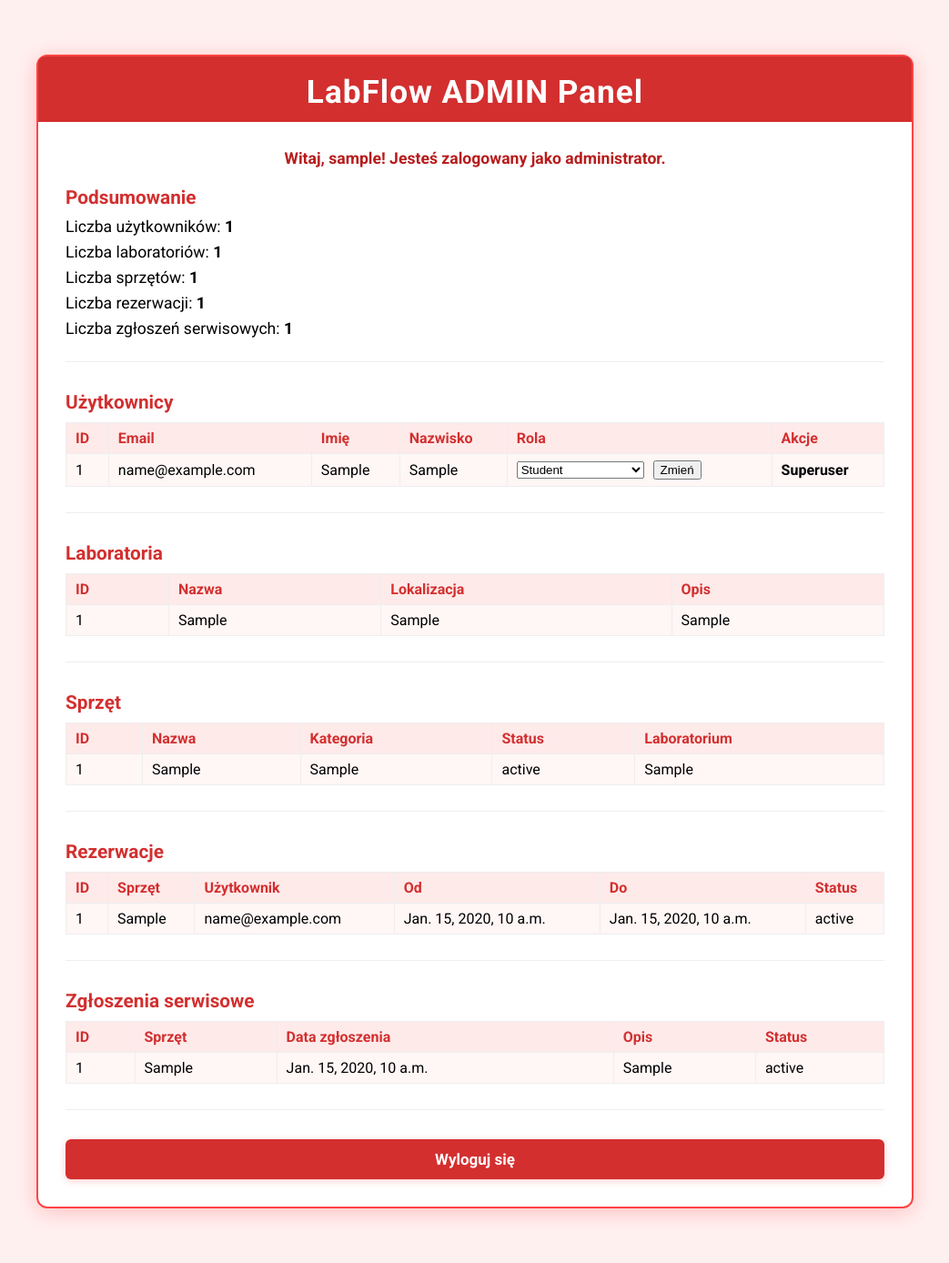
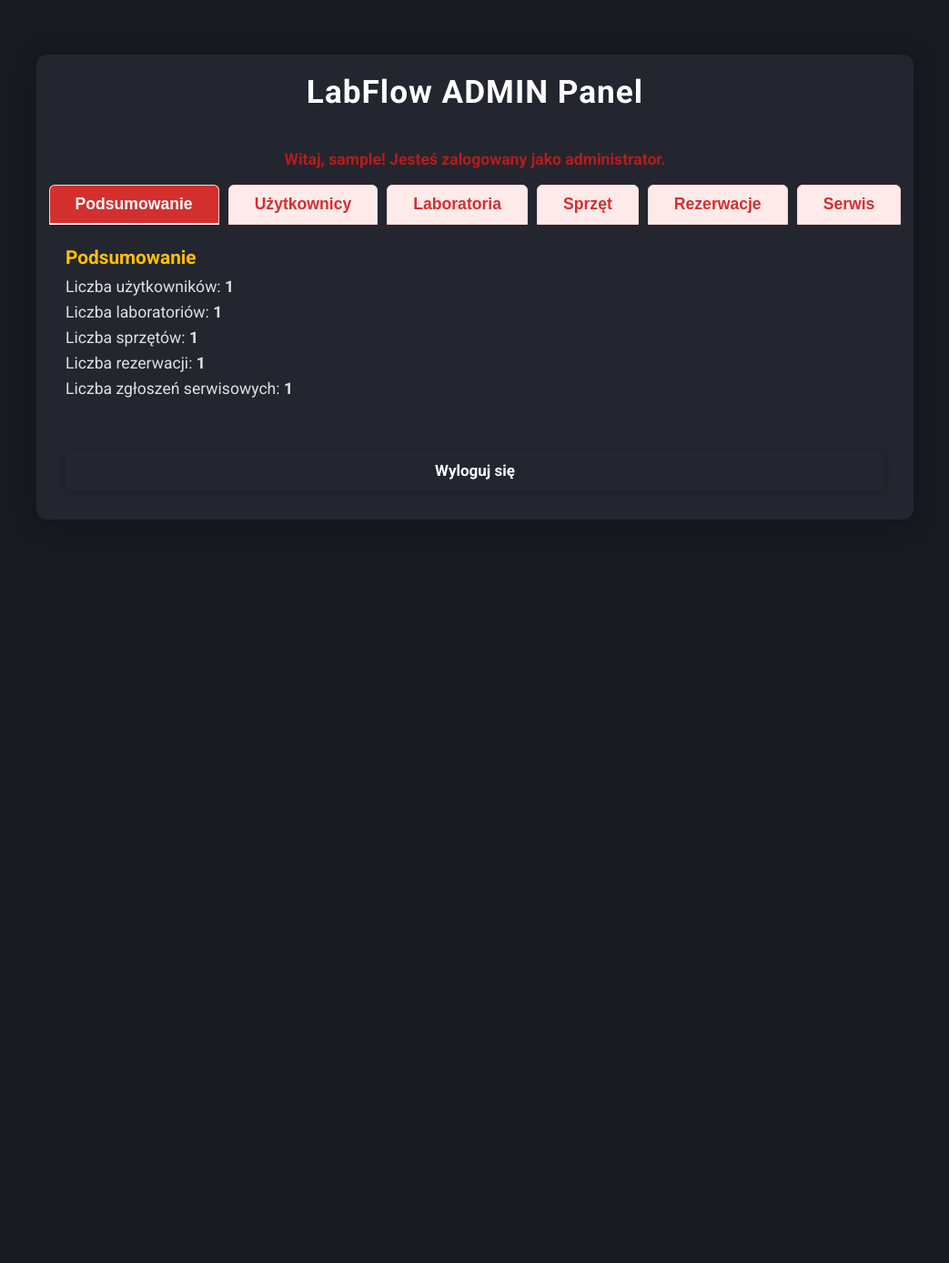
Before and after one commit to Tomson601/LabFlow, a Django app: page /admin-panel/ in a window 1280 px wide. Shown: the whole page at 91% size, without its empty margins (118-1161 px from the left). After the commit the page ends 571 px from the top, so only its background shows below. Run offline with Django 5.2, Linux system fonts and the light colour scheme; a user stored in the database is signed in; tables that the repository leaves empty hold one stand-in row (values such as "Sample post"); parts of the project's set-up code (start-up, migrations or seed data) failed here and were passed over.

Commit message:
Some changes

```diff
--- a/labflow/static/css/admin_panel.css
+++ b/labflow/static/css/admin_panel.css
@@ -1,30 +1,83 @@
+/* Zakładki admina */
+.admin-tabs {
+    display: flex;
+    gap: 10px;
+    margin-bottom: 24px;
+    justify-content: center;
+}
+.admin-tab {
+    background: #ffeaea;
+    color: #d32f2f;
+    border: 1px solid #ffd6d6;
+    border-radius: 6px 6px 0 0;
+    padding: 10px 28px;
+    font-size: 1.1rem;
+    font-weight: 600;
+    cursor: pointer;
+    transition: background 0.2s, color 0.2s;
+    outline: none;
+}
+.admin-tab.active, .admin-tab:hover {
+    background: #d32f2f;
+    color: #fff;
+    border-bottom: 2px solid #fff;
+}
+.admin-tab-content {
+    display: none;
+    animation: fadein 0.3s;
+}
+.admin-tab-content.active {
+    display: block;
+}
+@keyframes fadein {
+    from { opacity: 0; }
+    to { opacity: 1; }
+}
+
+/* Potwierdź rezerwację */
+.confirm-btn {
+    background: #43a047;
+    color: #fff;
+    border: none;
+    border-radius: 4px;
+    padding: 6px 18px;
+    font-weight: 600;
+    cursor: pointer;
+    transition: background 0.2s;
+    margin-left: 4px;
+}
+.confirm-btn:hover {
+    background: #2e7031;
+}
 body {
-    background: #fff0f0;
+    background: #181a20;
     font-family: 'Roboto', Arial, sans-serif;
+    color: #e0e0e0;
 }
 .admin-panel-container {
     width: 900px;
     margin: 60px auto;
-    background: #fff;
+    background: #23262f;
     padding: 40px 30px 30px 30px;
     border-radius: 12px;
-    box-shadow: 0 4px 24px #ff000033;
-    border: 2px solid #ff4444;
+    box-shadow: 0 4px 24px #00000044;
+    border: 2px solid #23262f;
 }
 h2 {
     text-align: center;
     color: #fff;
-    background: #d32f2f;
+    background: #23262f;
     padding: 18px 0 12px 0;
     border-radius: 8px 8px 0 0;
     margin: -40px -30px 30px -30px;
     font-size: 2.2rem;
     letter-spacing: 1px;
+    border-bottom: 1px solid #23262f;
 }
 .logout-btn {
     display: block;
     margin: 20px auto 0 auto;
-    background: #d32f2f;
+    background: #23262f;
     color: #fff;
     border: none;
     border-radius: 6px;
@@ -32,20 +85,21 @@ h2 {
     font-size: 17px;
     font-weight: 700;
     cursor: pointer;
-    box-shadow: 0 2px 8px #ff000033;
+    box-shadow: 0 2px 8px #00000033;
     transition: background 0.2s;
     text-align: center;
     text-decoration: none;
 }
 .logout-btn:hover { background: #b71c1c; }
+.logout-btn:hover { background: #111217; }
 .admin-section {
     margin-bottom: 32px;
-    border-bottom: 1px solid #eee;
+    border-bottom: 1px solid #23262f;
     padding-bottom: 18px;
 }
 .admin-section:last-child { border-bottom: none; }
 .admin-section h3 {
-    color: #d32f2f;
+    color: #ffc107;
     margin-bottom: 10px;
     font-size: 1.3rem;
 }
@@ -55,16 +109,18 @@ h2 {
     margin-bottom: 10px;
 }
 .admin-table th, .admin-table td {
-    border: 1px solid #eee;
+    border: 1px solid #23262f;
     padding: 7px 10px;
     text-align: left;
 }
 .admin-table th {
-    background: #ffeaea;
-    color: #d32f2f;
+    background: #23262f;
+    color: #ffc107;
 }
 .admin-table tr:nth-child(even) { background: #fff6f6; }
-.admin-table tr:hover { background: #ffeaea; }
+.admin-table tr:nth-child(even) { background: #23262f; }
+.admin-table tr:nth-child(odd) { background: #181a20; }
+.admin-table tr:hover { background: #2c2f3a; }
 .admin-summary {
     font-size: 1.1rem;
     margin-bottom: 8px;
--- a/labflow/static/css/panel_sprzet.css
+++ b/labflow/static/css/panel_sprzet.css
@@ -1,4 +1,4 @@
-# Kolory statusów sprzętu
+/* Kolory statusów sprzętu */
 .status-dostepny {
     background: #d4edda;
     color: #155724;
@@ -23,7 +23,6 @@
     font-weight: 600;
     display: inline-block;
 }
-/* Panel Sprzęt Module */
 
 #sprzet-content h2 {
     margin-bottom: 18px;
--- a/labflow/static/js/panel_rezerwacje.js
+++ b/labflow/static/js/panel_rezerwacje.js
@@ -78,7 +78,11 @@ async function pokazRezerwacje() {
             if (userId && Number(r.uzytkownik) === Number(userId)) {
                 akcje = `<button onclick="anulujRezerwacje(${r.id})">Anuluj</button>`;
             }
-            return `<tr><td>${r.sprzet_nazwa}</td><td>${r.data_rozpoczecia ? r.data_rozpoczecia.replace('T',' ').slice(0,16) : ''}</td><td>${r.data_zakonczenia ? r.data_zakonczenia.replace('T',' ').slice(0,16) : ''}</td><td>${r.status}</td><td>${akcje}</td></tr>`;
+            let statusClass = '';
+            if (r.status === 'oczekująca') statusClass = 'rez-status-oczekujaca';
+            else if (r.status === 'aktywna') statusClass = 'rez-status-aktywna';
+            else if (r.status === 'anulowana') statusClass = 'rez-status-anulowana';
+            return `<tr><td>${r.sprzet_nazwa}</td><td>${r.data_rozpoczecia ? r.data_rozpoczecia.replace('T',' ').slice(0,16) : ''}</td><td>${r.data_zakonczenia ? r.data_zakonczenia.replace('T',' ').slice(0,16) : ''}</td><td><span class="${statusClass}">${r.status}</span></td><td>${akcje}</td></tr>`;
         }).join('') + '</table>';
 
 }
--- a/labflow/views.py
+++ b/labflow/views.py
@@ -37,9 +37,16 @@ def admin_panel_view(request):
         user = Uzytkownik.objects.filter(id=user_id).first()
         if user and rola in ['student', 'pracownik', 'admin']:
             user.rola = rola
-            # Jeśli admin, ustaw is_staff, jeśli nie, wyłącz
             user.is_staff = (rola == 'admin')
             user.save()
+
+    # Obsługa potwierdzania rezerwacji
+    if request.method == 'POST' and 'confirm_reservation_id' in request.POST:
+        res_id = request.POST.get('confirm_reservation_id')
+        rezerwacja = Rezerwacja.objects.filter(id=res_id).first()
+        if rezerwacja and rezerwacja.status == 'oczekująca':
+            rezerwacja.status = 'aktywna'
+            rezerwacja.save()
 
     users = Uzytkownik.objects.all()
     labs = Laboratorium.objects.all()
--- a/templates/admin_panel.html
+++ b/templates/admin_panel.html
@@ -11,6 +11,16 @@
         <h2>LabFlow ADMIN Panel</h2>
         <p style="text-align:center; font-size:1.1rem; color:#b71c1c; font-weight:600;">Witaj, {{ request.user.username }}! Jesteś zalogowany jako administrator.</p>
 
+        <div class="admin-tabs">
+            <button class="admin-tab active" data-tab="podsumowanie">Podsumowanie</button>
+            <button class="admin-tab" data-tab="uzytkownicy">Użytkownicy</button>
+            <button class="admin-tab" data-tab="laboratoria">Laboratoria</button>
+            <button class="admin-tab" data-tab="sprzet">Sprzęt</button>
+            <button class="admin-tab" data-tab="rezerwacje">Rezerwacje</button>
+            <button class="admin-tab" data-tab="serwis">Serwis</button>
+        </div>
+
+        <div class="admin-tab-content active" id="tab-podsumowanie">
             <div class="admin-section">
                 <h3>Podsumowanie</h3>
                 <div class="admin-summary">Liczba użytkowników: <b>{{ users|length }}</b></div>
@@ -19,7 +29,8 @@
                 <div class="admin-summary">Liczba rezerwacji: <b>{{ reservations|length }}</b></div>
                 <div class="admin-summary">Liczba zgłoszeń serwisowych: <b>{{ services|length }}</b></div>
             </div>
-
+        </div>
+        <div class="admin-tab-content" id="tab-uzytkownicy">
             <div class="admin-section">
                 <h3>Użytkownicy</h3>
                 <table class="admin-table">
@@ -47,6 +58,8 @@
                     {% endfor %}
                 </table>
             </div>
+        </div>
+        <div class="admin-tab-content" id="tab-laboratoria">
             <div class="admin-section">
                 <h3>Laboratoria</h3>
                 <table class="admin-table">
@@ -56,6 +69,8 @@
                     {% endfor %}
                 </table>
             </div>
+        </div>
+        <div class="admin-tab-content" id="tab-sprzet">
             <div class="admin-section">
                 <h3>Sprzęt</h3>
                 <table class="admin-table">
@@ -65,15 +80,35 @@
                     {% endfor %}
                 </table>
             </div>
+        </div>
+        <div class="admin-tab-content" id="tab-rezerwacje">
             <div class="admin-section">
                 <h3>Rezerwacje</h3>
                 <table class="admin-table">
-                            <tr><th>ID</th><th>Sprzęt</th><th>Użytkownik</th><th>Od</th><th>Do</th><th>Status</th></tr>
+                    <tr><th>ID</th><th>Sprzęt</th><th>Użytkownik</th><th>Od</th><th>Do</th><th>Status</th><th>Akcje</th></tr>
                     {% for r in reservations %}
-                            <tr><td>{{ r.id }}</td><td>{{ r.sprzet.nazwa }}</td><td>{{ r.uzytkownik.email }}</td><td>{{ r.data_rozpoczecia }}</td><td>{{ r.data_zakonczenia }}</td><td>{{ r.status }}</td></tr>
+                    <tr>
+                        <td>{{ r.id }}</td>
+                        <td>{{ r.sprzet.nazwa }}</td>
+                        <td>{{ r.uzytkownik.email }}</td>
+                        <td>{{ r.data_rozpoczecia }}</td>
+                        <td>{{ r.data_zakonczenia }}</td>
+                        <td>{{ r.status }}</td>
+                        <td>
+                            {% if r.status == 'oczekująca' %}
+                            <form method="post" style="display:inline;">
+                                {% csrf_token %}
+                                <input type="hidden" name="confirm_reservation_id" value="{{ r.id }}">
+                                <button type="submit" class="confirm-btn">Potwierdź</button>
+                            </form>
+                            {% endif %}
+                        </td>
+                    </tr>
                     {% endfor %}
                 </table>
             </div>
+        </div>
+        <div class="admin-tab-content" id="tab-serwis">
             <div class="admin-section">
                 <h3>Zgłoszenia serwisowe</h3>
                 <table class="admin-table">
@@ -83,7 +118,19 @@
                     {% endfor %}
                 </table>
             </div>
+        </div>
         <a href="/logout/" class="logout-btn">Wyloguj się</a>
     </div>
+    <script>
+    // Obsługa zakładek admina
+    document.querySelectorAll('.admin-tab').forEach(btn => {
+        btn.addEventListener('click', function() {
+            document.querySelectorAll('.admin-tab').forEach(b => b.classList.remove('active'));
+            document.querySelectorAll('.admin-tab-content').forEach(tab => tab.classList.remove('active'));
+            btn.classList.add('active');
+            document.getElementById('tab-' + btn.dataset.tab).classList.add('active');
+        });
+    });
+    </script>
             </body>
             </html>
```
Also changed, not shown: labflow/static/css/panel_rezerwacje.css (+25 -0 lines), labflow/static/js/panel.js (+4 -3 lines), labflow/static/js/panel_sprzet.js (+58 -2 lines), templates/panel_sprzet.html (+27 -0 lines). Lines whose indentation alone changed are shown as unchanged.
